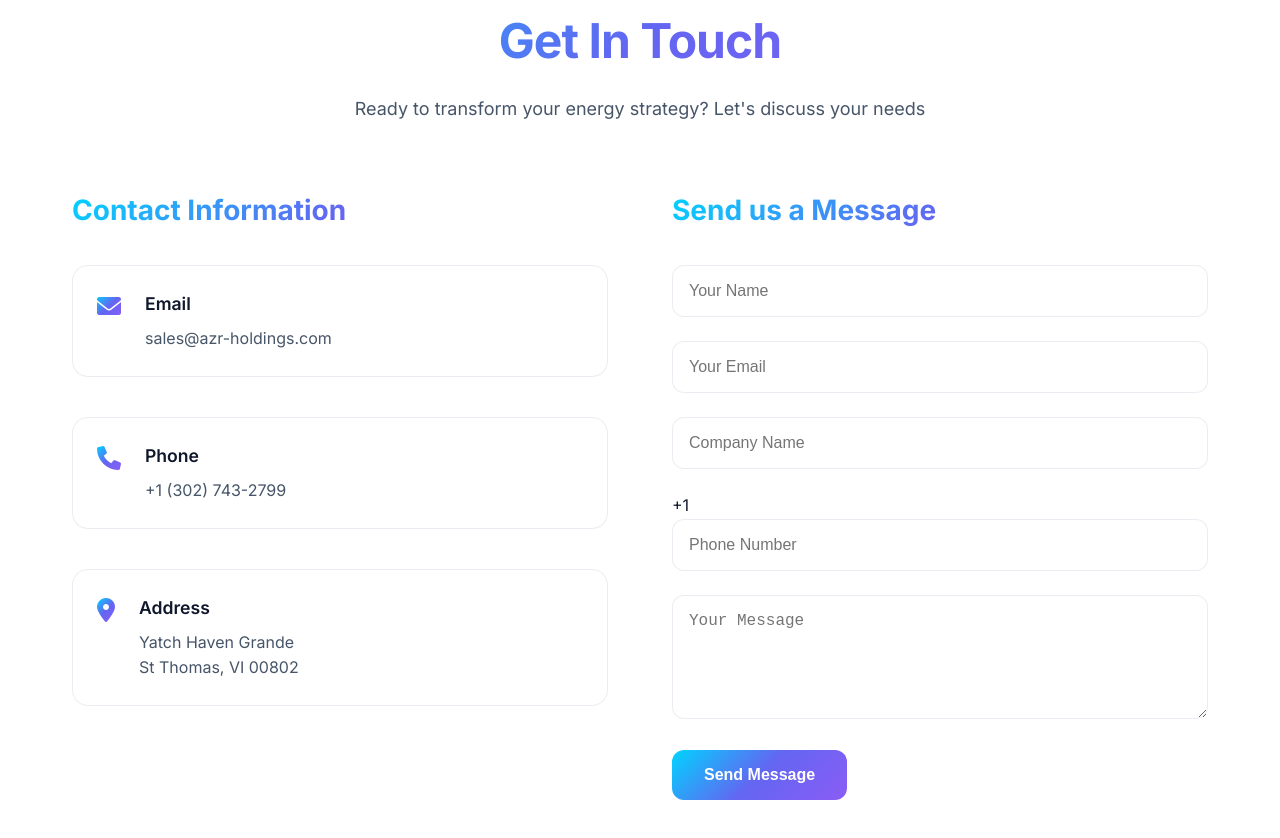
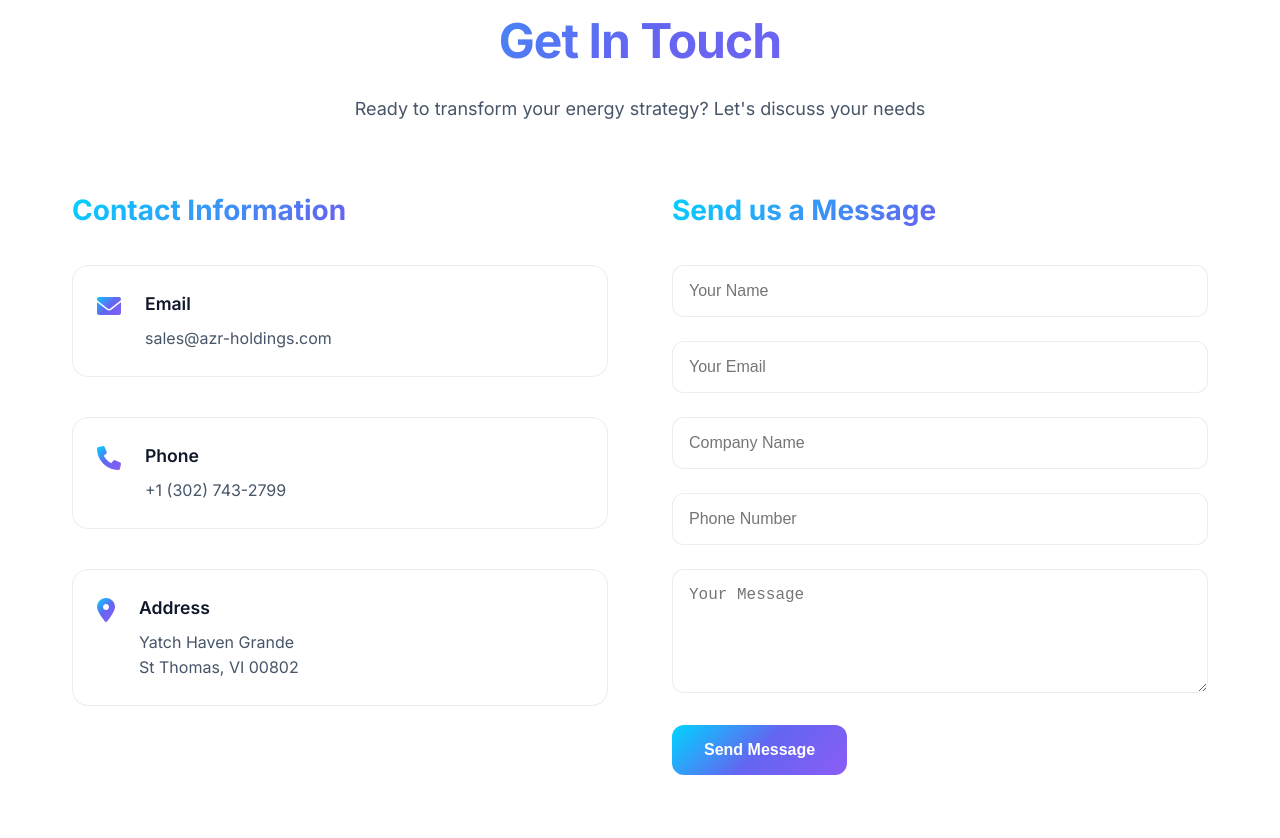
Before and after one commit to santhoshraghu/AZR, a website built with Vite: page index.html in a window 1280 px wide. Shown: the part 2414-3252 px from the top of the page. Built offline with nearby package versions, Linux system fonts and the light colour scheme; a script that the page names is missing.

Commit message:
Update index.html

```diff
--- a/index.html
+++ b/index.html
@@ -242,7 +242,7 @@
               </div>
               <div class="form-group phone-group">
                   <div class="phone-wrapper">
-                    <span class="country-code">+1</span>
+                    <span class="country-code"></span>
                     <input type="tel" id="phone" name="phone" placeholder="Phone Number" required>
                   </div>
                 </div>
```
